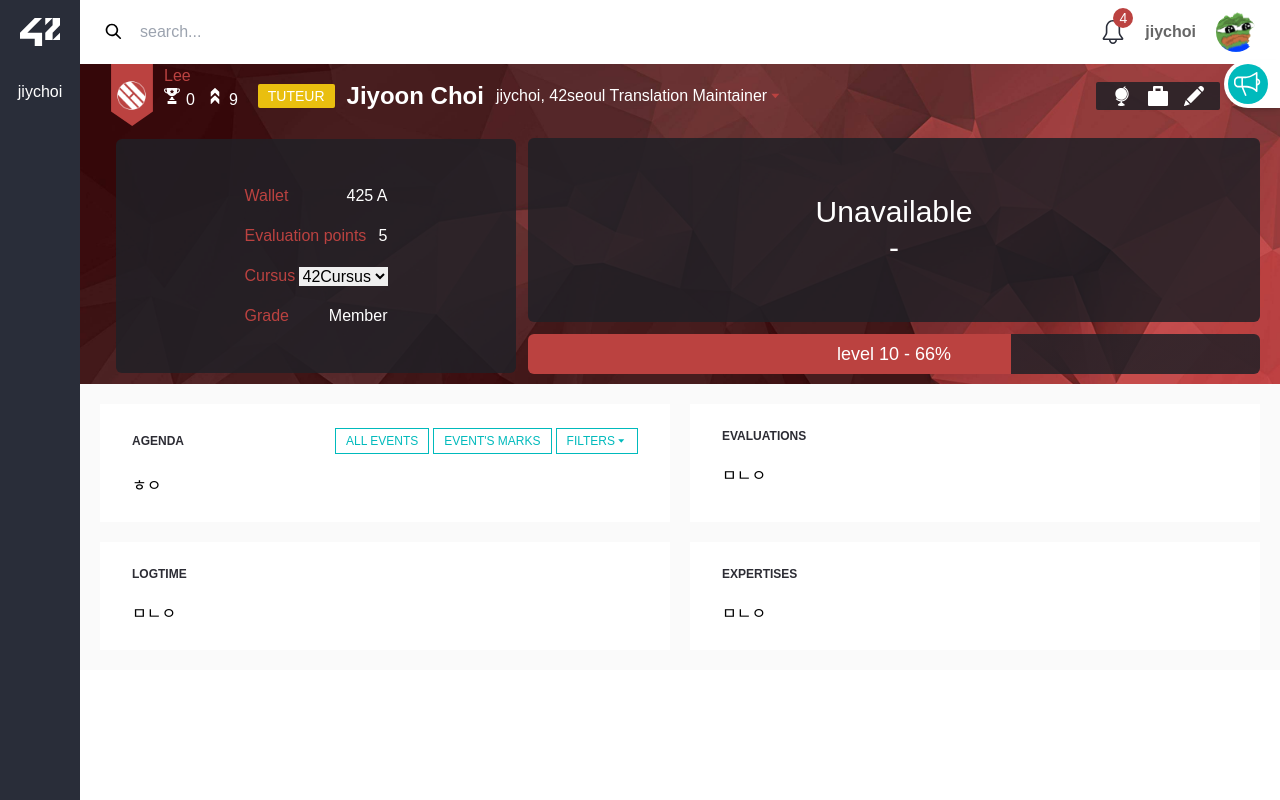
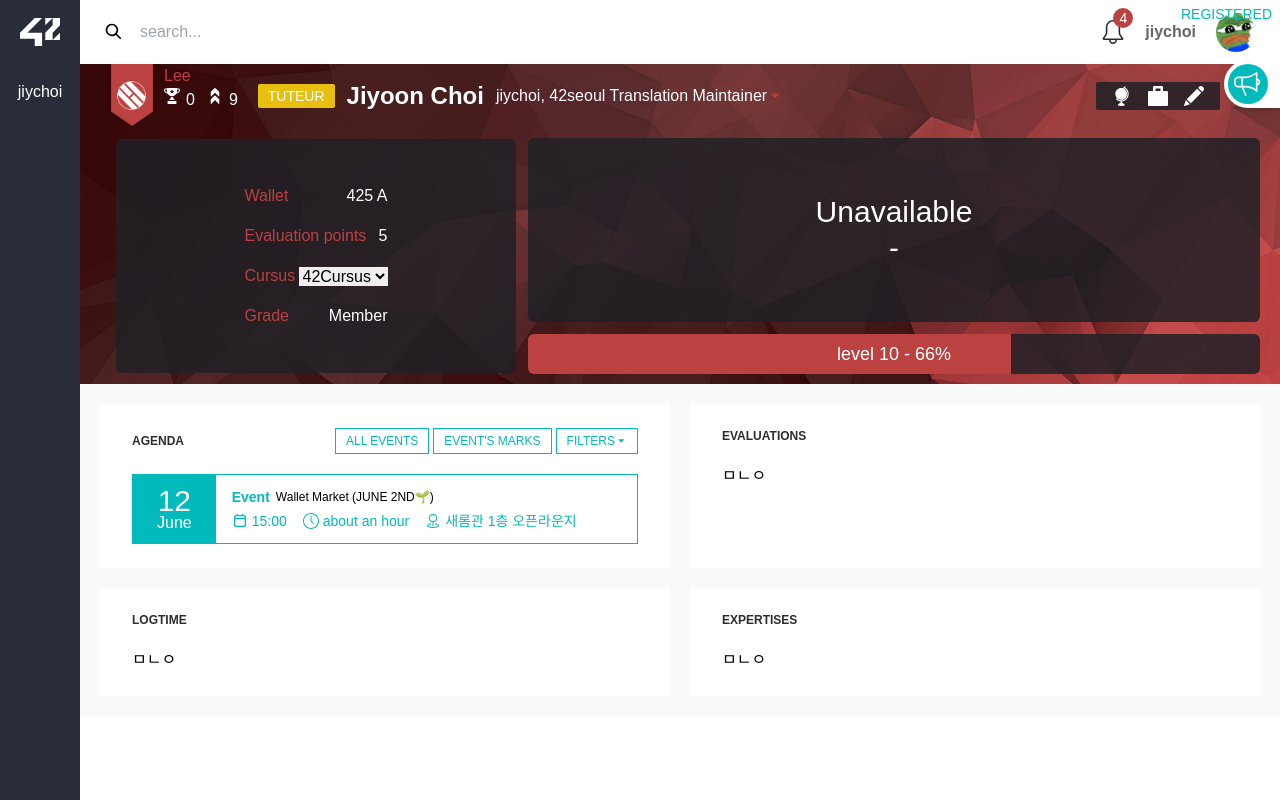
Before and after one commit to chichoon/taeilwind, a Next.js app: page /main in a window 1280 px wide. Built offline with nearby package versions, Linux system fonts and the light colour scheme; a web font is replaced by a local one.

Commit message:
feat: :sparkles: 아젠다 하나 추가

```diff
--- a/src/components/MainComponent/index.tsx
+++ b/src/components/MainComponent/index.tsx
@@ -1,3 +1,4 @@
+import { AgendaLayout } from "./AgendaLayout";
 import { ElementLayout } from "./ElementLayout";
 
 export const MainComponent = () => {
@@ -9,7 +10,15 @@
   return (
     <div className="flex-1 grid grid-cols-2 p-5 gap-5 bg-background">
       <ElementLayout title="AGENDA" sideButtonList={btnList}>
-        <span>ㅎㅇ</span>
+        <AgendaLayout
+          date={12}
+          month="June"
+          eventName="Wallet Market (JUNE 2ND🌱)"
+          time="15:00"
+          duration="about an hour"
+          place="새롬관 1층 오픈라운지"
+          isRegistered
+        />
       </ElementLayout>
       <ElementLayout title="EVALUATIONS">
         <span>ㅁㄴㅇ</span>
```
